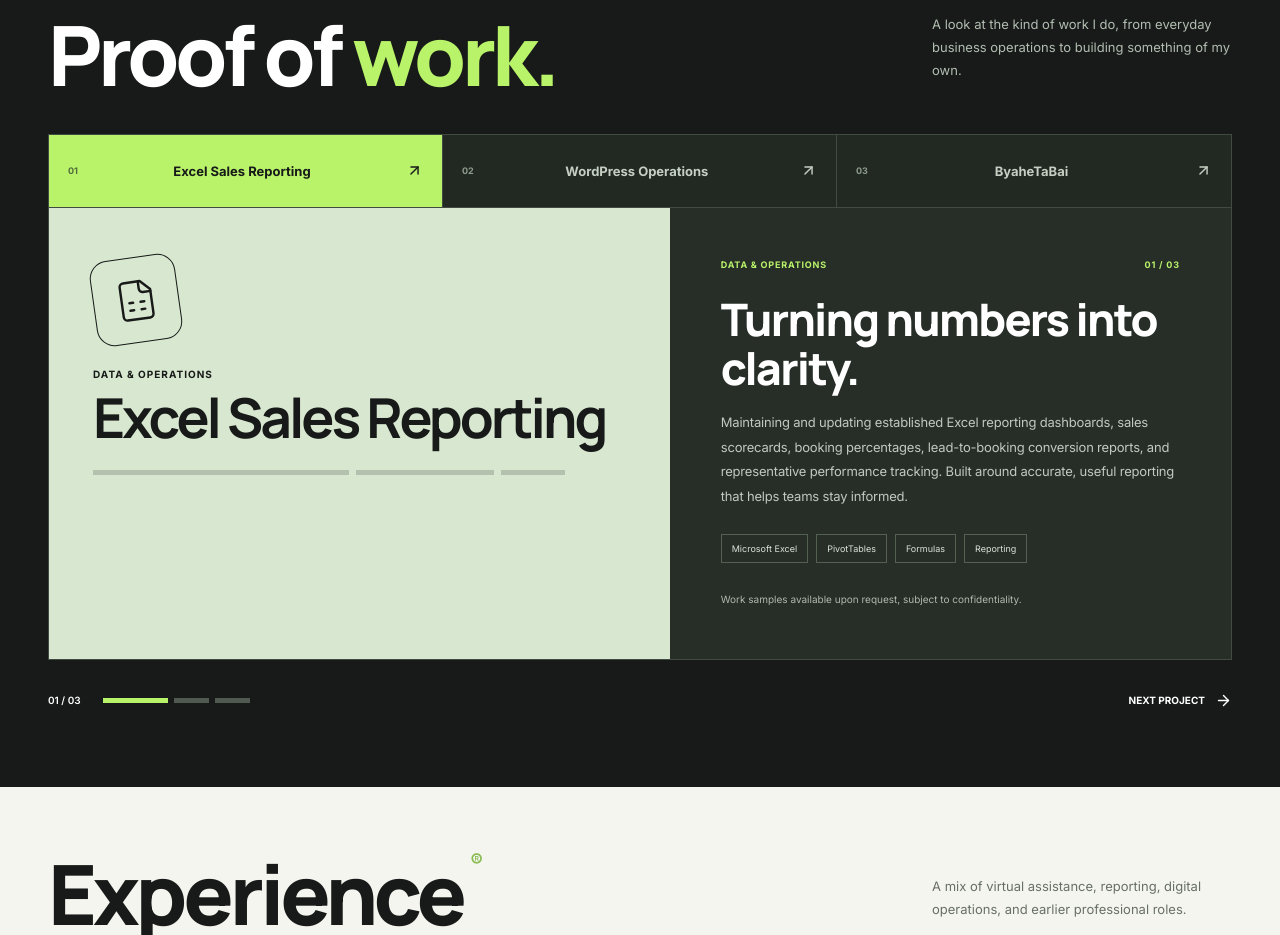
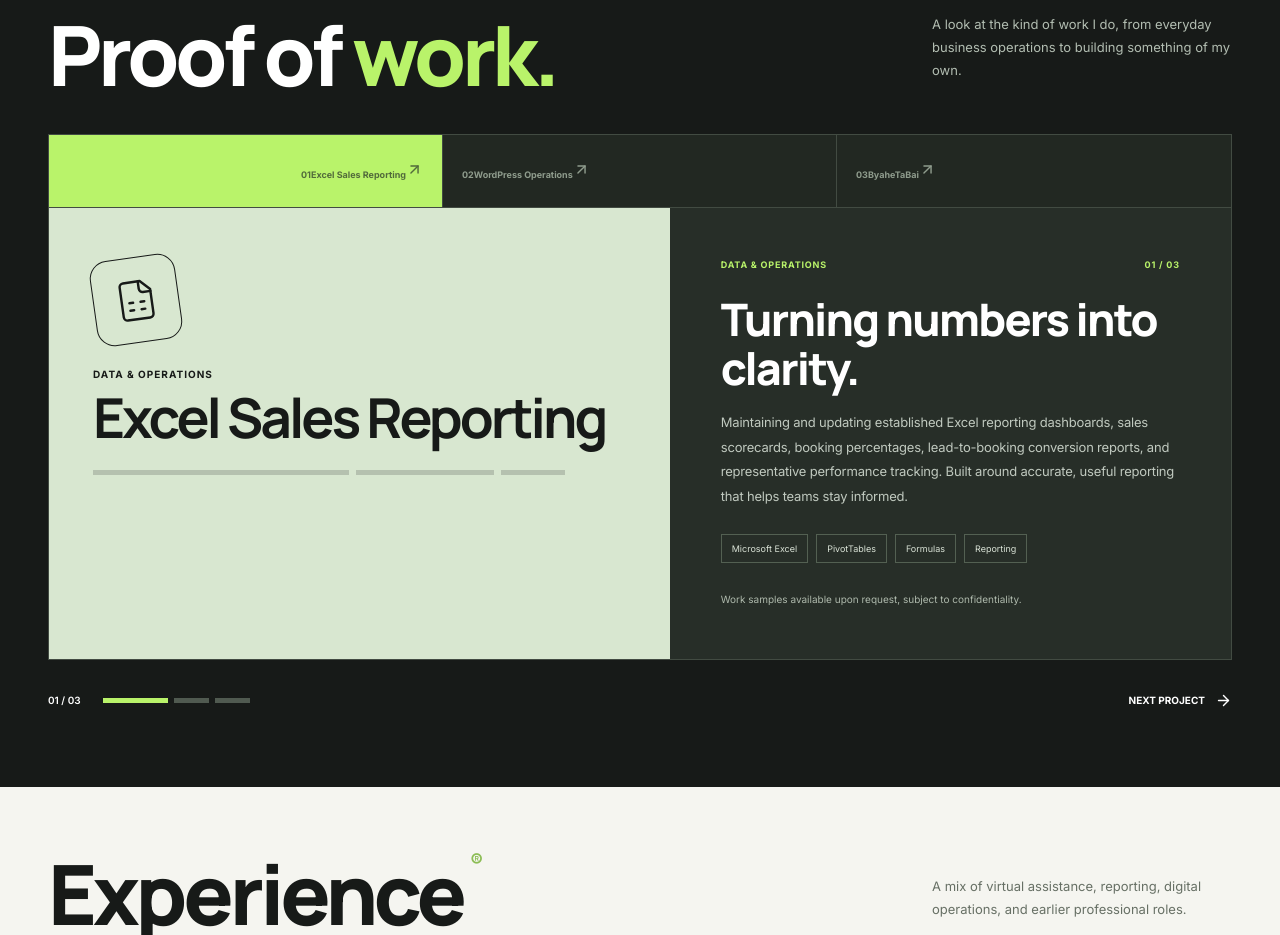
Before and after one commit to bojojojow/bojourn-portfolio, a Next.js app: page / in a window 1280 px wide. Shown: the part 1260-2195 px from the top of the page. Built offline with nearby package versions, Linux system fonts and the light colour scheme.

Commit message:
Update page.tsx

```diff
--- a/app/page.tsx
+++ b/app/page.tsx
@@ -2,6 +2,7 @@
 "use client";
 
 import { useState } from "react";
+import { AnimatePresence, LayoutGroup, motion, useReducedMotion } from "motion/react";
 import {
   ArrowDownRight,
   ArrowRight,
@@ -149,6 +150,7 @@ export default function Home() {
   const [showAllExperience, setShowAllExperience] = useState(false);
   const [expandedExperience, setExpandedExperience] = useState<number | null>(null);
   const [menuOpen, setMenuOpen] = useState(false);
+  const reduceMotion = useReducedMotion();
 
   const currentProject = projects[activeProject];
   const ProjectIcon = currentProject.icon;
@@ -307,6 +309,7 @@ export default function Home() {
             </p>
           </div>
 
+          <LayoutGroup id="portfolio-project-tabs">
             <div className="va-project-tabs" role="tablist" aria-label="Project selection">
               {projects.map((project, index) => (
                 <button
@@ -316,23 +319,37 @@ export default function Home() {
                   id={`project-tab-${index}`}
                   aria-selected={activeProject === index}
                   aria-controls="project-panel"
-                tabIndex={activeProject === index ? 0 : -1}
                   className={activeProject === index ? "va-project-tab active" : "va-project-tab"}
                   onClick={() => setActiveProject(index)}
                 >
-                <span>{project.id}</span>
-                {project.name}
+                  {activeProject === index && (
+                    <motion.span
+                      layoutId="selected-project-tab"
+                      className="va-tab-morph-bg"
+                      transition={reduceMotion ? { duration: 0 } : { type: "spring", stiffness: 380, damping: 34 }}
+                    />
+                  )}
+                  <span className="va-tab-content">
+                    <span className="va-tab-number">{project.id}</span>
+                    <span>{project.name}</span>
                     <ArrowUpRight size={17} />
+                  </span>
                 </button>
               ))}
             </div>
+          </LayoutGroup>
 
-          <div
+          <AnimatePresence mode="wait" initial={false}>
+          <motion.div
             className={`va-project-panel ${currentProject.theme}`}
             key={currentProject.id}
             id="project-panel"
             role="tabpanel"
             aria-labelledby={`project-tab-${activeProject}`}
+            initial={reduceMotion ? false : { opacity: 0, y: 24, scale: 0.975, filter: "blur(6px)" }}
+            animate={{ opacity: 1, y: 0, scale: 1, filter: "blur(0px)" }}
+            exit={reduceMotion ? { opacity: 1 } : { opacity: 0, y: -16, scale: 0.985, filter: "blur(5px)" }}
+            transition={reduceMotion ? { duration: 0 } : { type: "spring", stiffness: 210, damping: 27, mass: 0.9 }}
           >
             <div className="va-project-visual">
               <div className="va-project-visual-top">
@@ -382,7 +399,8 @@ export default function Home() {
                 </span>
               )}
             </div>
-          </div>
+          </motion.div>
+          </AnimatePresence>
 
           <div className="va-project-progress">
             <span>0{activeProject + 1} / 03</span>
@@ -428,7 +446,7 @@ export default function Home() {
 
           <div className="va-timeline">
             {visibleExperience.map((item, index) => (
-              <div className="va-timeline-item" key={`${item.company}-${item.date}`}>
+              <motion.div layout="position" className="va-timeline-item" key={`${item.company}-${item.date}`}>
                 <button
                   type="button"
                   className="va-timeline-main"
@@ -450,12 +468,22 @@ export default function Home() {
                     className={expandedExperience === index ? "rotated" : ""}
                   />
                 </button>
+                <AnimatePresence initial={false}>
                   {expandedExperience === index && (
-                  <div className="va-timeline-detail">
+                    <motion.div
+                      className="va-timeline-detail"
+                      key="expanded-detail"
+                      initial={{ height: 0, opacity: 0 }}
+                      animate={{ height: "auto", opacity: 1 }}
+                      exit={{ height: 0, opacity: 0 }}
+                      transition={reduceMotion ? { duration: 0 } : { type: "spring", stiffness: 250, damping: 30 }}
+                      style={{ overflow: "hidden" }}
+                    >
                       <p>{item.detail}</p>
-                  </div>
+                    </motion.div>
                   )}
-              </div>
+                </AnimatePresence>
+              </motion.div>
             ))}
           </div>
 
```
Lines whose indentation alone changed are shown as unchanged.
